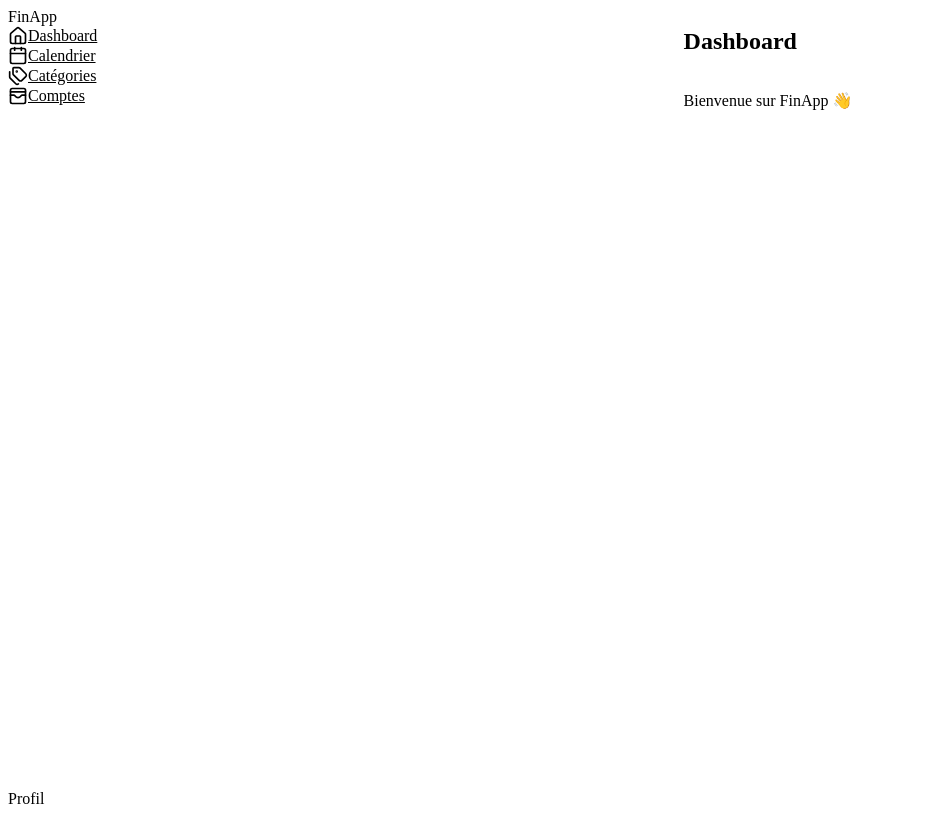
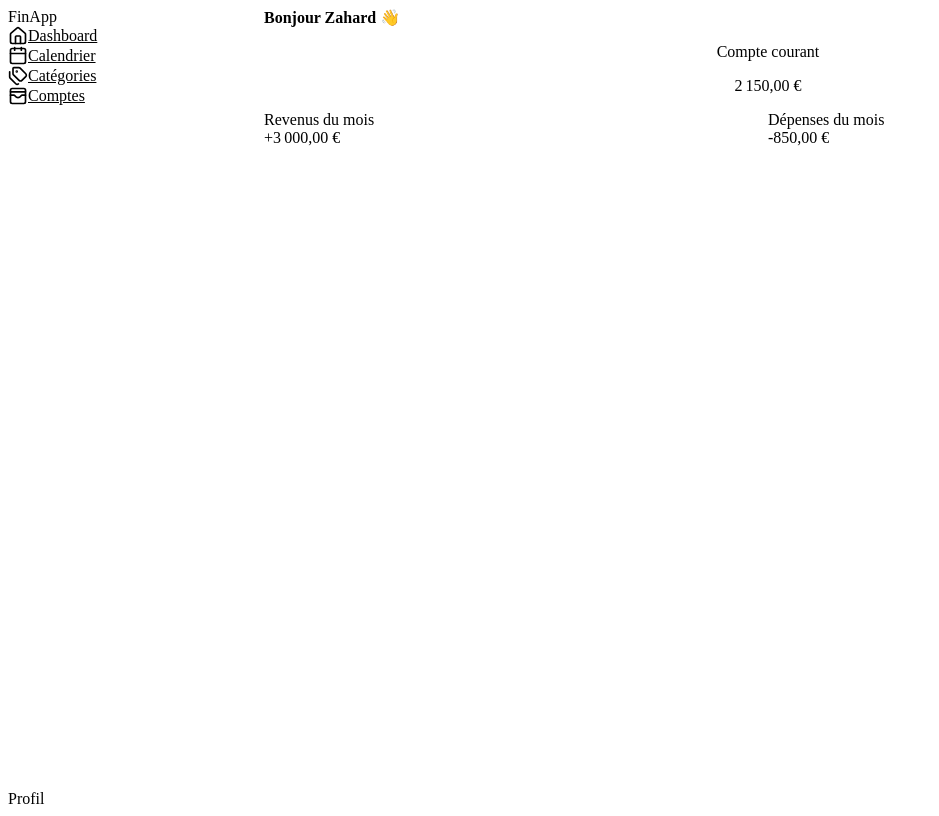
Before and after one commit to andri-Ts/finapp, a React (Vite) app in the folder frontend/: page / in a window 1280 px wide. Shown: the whole page, without its empty margins (0-939 px from the left). Built offline with nearby package versions, Linux system fonts and the light colour scheme; the HTML template or start-up script is replaced by a standard one.

Commit message:
feat: init affichage dashboard

```diff
--- /dev/null
+++ b/frontend/src/features/dashboard/components/StatCard/StatCard.tsx
@@ -0,0 +1,26 @@
+import Card from '@/components/ui/Card';
+import styles from './statCard.module.css';
+import { formatCurrency } from '@/utils/formatCurrency';
+
+interface IStatCardProps {
+  title: string;
+  value: number;
+  variant: 'success' | 'danger';
+}
+
+function StatCard(props: IStatCardProps) {
+  const sign = props.variant === 'success' ? '+' : '-';
+
+  return (
+    <Card className={styles.card}>
+      <p className={styles.title}>{props.title}</p>
+
+      <p className={`${styles.value} ${styles[props.variant]}`}>
+        {sign}
+        {formatCurrency(props.value)}
+      </p>
+    </Card>
+  );
+}
+
+export default StatCard;
--- /dev/null
+++ b/frontend/src/features/dashboard/components/StatCard/index.ts
@@ -0,0 +1 @@
+export { default } from './StatCard';
--- /dev/null
+++ b/frontend/src/features/dashboard/components/StatCard/statCard.module.css
@@ -0,0 +1,27 @@
+.title {
+  margin: 0;
+
+  color: var(--color-text-secondary);
+  font-size: var(--font-size-body);
+}
+
+.value {
+  margin: var(--space-md) 0 0;
+
+  font-size: var(--font-size-h2);
+  font-weight: var(--font-weight-bold);
+
+  color: var(--color-text);
+}
+
+.default {
+  color: var(--color-text);
+}
+
+.success {
+  color: var(--color-success-text);
+}
+
+.danger {
+  color: var(--color-danger-text);
+}
--- /dev/null
+++ b/frontend/src/features/dashboard/components/balanceCard/BalanceCard.tsx
@@ -0,0 +1,19 @@
+import styles from './balanceCard.module.css';
+import Card from '@/components/ui/Card';
+import { formatCurrency } from '@/utils/formatCurrency';
+
+interface IBalanceProps {
+  accountName: string;
+  balance: number;
+}
+
+function BalanceCard({ accountName, balance }: IBalanceProps) {
+  return (
+    <Card className={styles.card}>
+      <p className={styles.accountName}>{accountName}</p>
+      <p className={styles.balance}>{formatCurrency(balance)}</p>
+    </Card>
+  );
+}
+
+export default BalanceCard;
--- /dev/null
+++ b/frontend/src/features/dashboard/components/balanceCard/balanceCard.module.css
@@ -0,0 +1,15 @@
+.card {
+  text-align: center;
+}
+
+.accountName {
+  font-size: var(--font-size-body);
+  font-weight: var(--font-weight-medium);
+  color: var(--color-text-secondary);
+}
+
+.balance {
+  font-size: var(--font-size-display);
+  font-weight: var(--font-weight-bold);
+  color: var(--color-text);
+}
--- /dev/null
+++ b/frontend/src/features/dashboard/components/balanceCard/index.ts
@@ -0,0 +1 @@
+export {default} from './BalanceCard'
--- a/frontend/src/pages/dashboard/DashboardPage.tsx
+++ b/frontend/src/pages/dashboard/DashboardPage.tsx
@@ -1,11 +1,20 @@
+import PageHeader from '@/components/layout/pageHeader';
 import styles from './dashboard.module.css';
+import StatCard from '@/features/dashboard/components/StatCard';
+import BalanceCard from '@/features/dashboard/components/balanceCard';
 
 function DashboardPage() {
   return (
-    <section className={styles.dashboard}>
-      <h1>Dashboard</h1>
+    <section className={styles.page}>
+      <PageHeader title="Bonjour Zahard 👋" />
 
-      <p>Bienvenue sur FinApp 👋</p>
+      <BalanceCard accountName="Compte courant" balance={2150} />
+
+      <div className={styles.statsGrid}>
+        <StatCard title="Revenus du mois" value={3000} variant="success" />
+
+        <StatCard title="Dépenses du mois" value={850} variant="danger" />
+      </div>
     </section>
   );
 }
--- a/frontend/src/pages/dashboard/dashboard.module.css
+++ b/frontend/src/pages/dashboard/dashboard.module.css
@@ -1,5 +1,23 @@
-.dashboard {
+.page {
+  width: 100%;
+  max-width: var(--layout-content-max-width);
   display: flex;
   flex-direction: column;
   gap: var(--space-md);
 }
+
+.statsGrid {
+  display: grid;
+  grid-template-columns: repeat(2, 1fr);
+  gap: var(--space-lg);
+}
+
+/* ----------------------------------------*/
+/* ----- Tablette et télephone ----------- */
+/*-----------------------------------------*/
+
+@media (max-width: 768px) {
+  .statsGrid {
+    gap: var(--space-md);
+  }
+}
```
Also changed, not shown: 2 other files (tests, documents, lock files or other folders).
